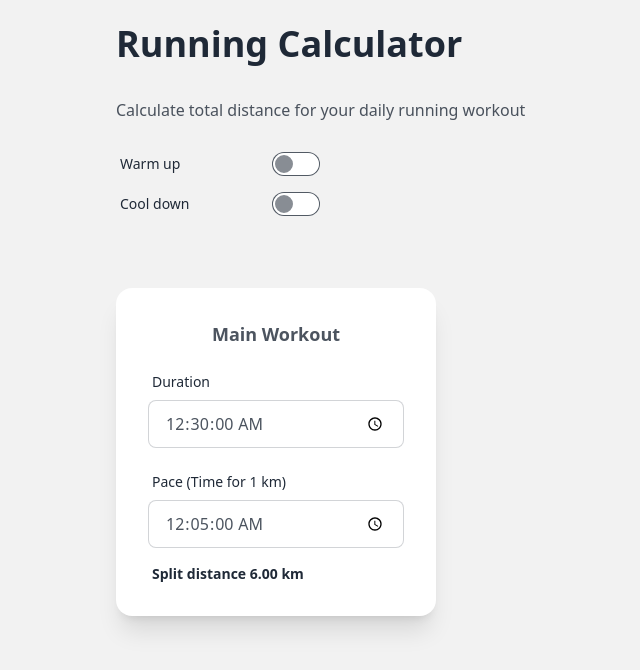
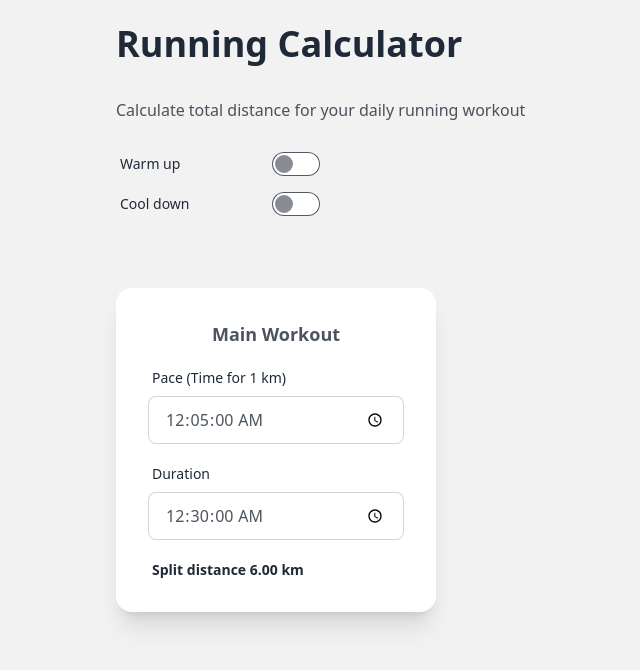
Before and after one commit to fabianschwab/runningCalculator, a SvelteKit app: page / in a window 1280 px wide. Shown: the top 670 px of the page, without its empty margins (300-940 px from the left). Built offline with nearby package versions, Linux system fonts and the light colour scheme.

Commit message:
style changes

```diff
--- a/src/routes/+page.svelte
+++ b/src/routes/+page.svelte
@@ -32,8 +32,14 @@
 </div>
 
 <div class="card max-w-xs bg-base-100 shadow-xl">
-	<div class="card-body inline-flex w-full flex-col gap-4">
+	<div class="card-body inline-flex w-full flex-col gap-3">
 		<div class="w-full text-center text-lg font-bold">Main Workout</div>
+		<label class="form-control w-full">
+			<div class="label">
+				<span class="label-text">Pace (Time for 1 km)</span>
+			</div>
+			<input bind:value={pace} type="time" step="1" min="0" class="input input-bordered w-full" />
+		</label>
 		<label class="form-control w-full">
 			<div class="label">
 				<span class="label-text">Duration</span>
@@ -46,13 +52,7 @@
 				class="input input-bordered w-full"
 			/>
 		</label>
-		<label class="form-control w-full">
-			<div class="label">
-				<span class="label-text">Pace (Time for 1 km)</span>
-			</div>
-			<input bind:value={pace} type="time" step="1" min="0" class="input input-bordered w-full" />
-		</label>
-		<div class="label-text ml-1 font-semibold">
+		<div class="label-text ml-1 mt-2 font-semibold">
 			Split distance {distance.toFixed(2)} km
 		</div>
 	</div>
```
